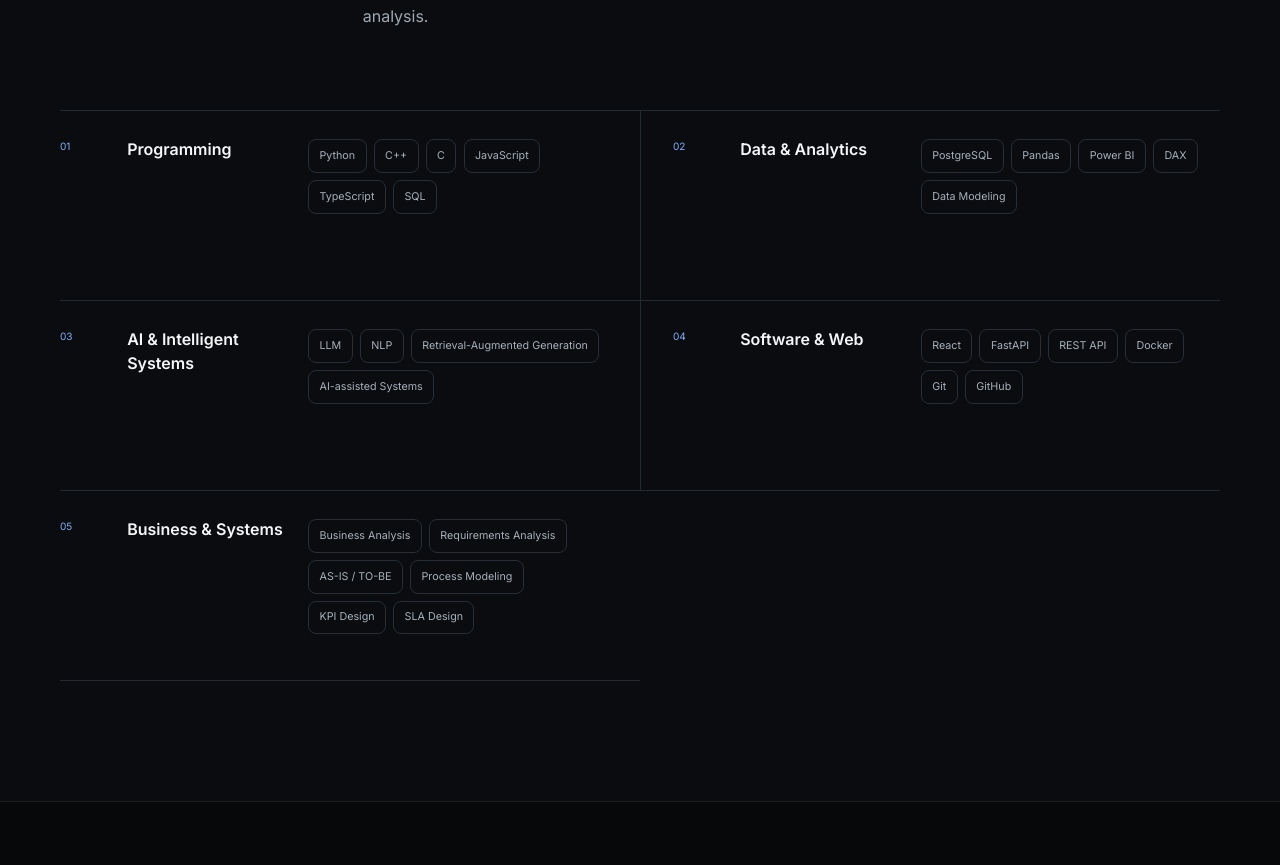
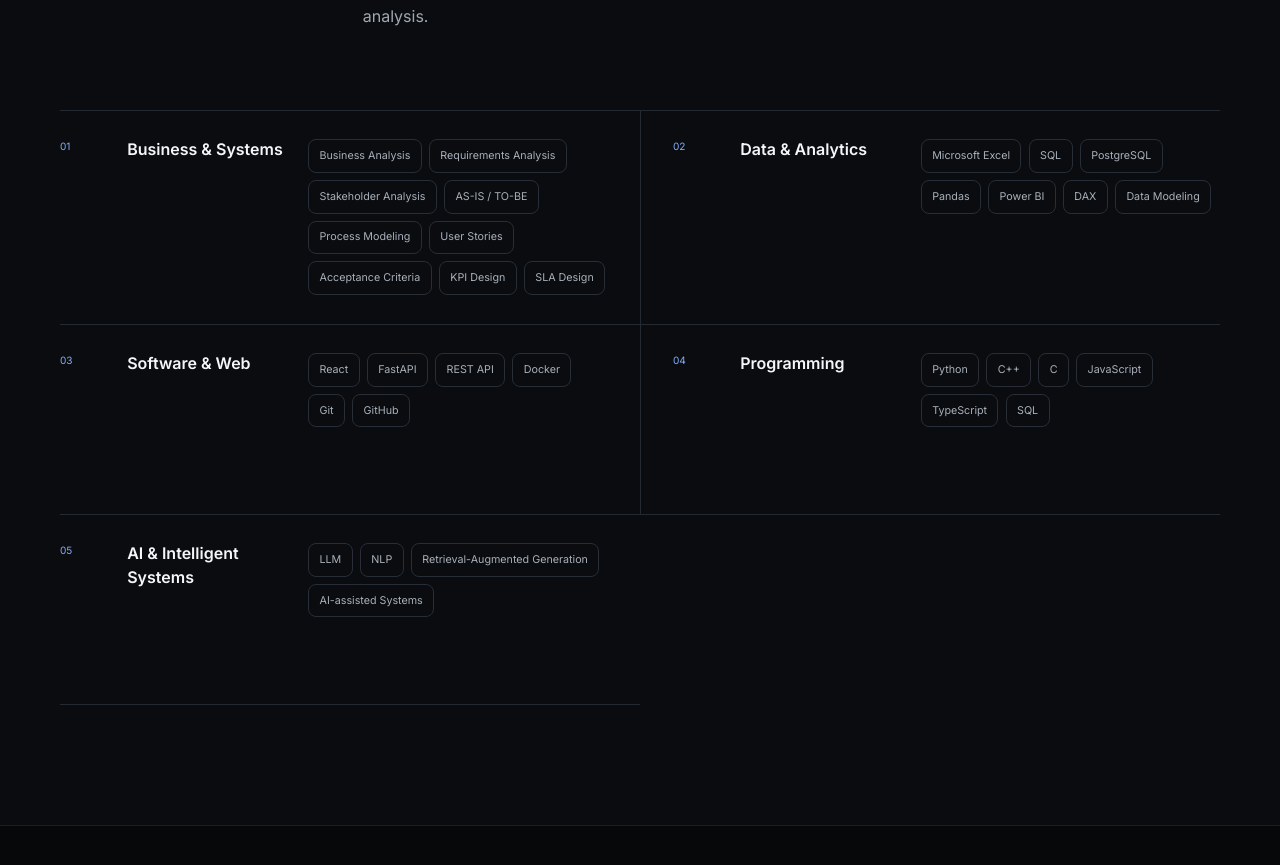
Before and after one commit to justinchristroper-arch/justinchristroper-portfolio, a React (Vite) app: page / in a window 1280 px wide. Shown: the part 5310-6175 px from the top of the page. Built offline with nearby package versions, Linux system fonts and the light colour scheme.

Commit message:
feat: surface business analysis and Excel capabilities

```diff
--- a/src/data/site.ts
+++ b/src/data/site.ts
@@ -16,11 +16,11 @@ export const navItems = [
 ]
 
 export const skillGroups = [
+  { title: 'Business & Systems', items: ['Business Analysis', 'Requirements Analysis', 'Stakeholder Analysis', 'AS-IS / TO-BE', 'Process Modeling', 'User Stories', 'Acceptance Criteria', 'KPI Design', 'SLA Design'] },
+  { title: 'Data & Analytics', items: ['Microsoft Excel', 'SQL', 'PostgreSQL', 'Pandas', 'Power BI', 'DAX', 'Data Modeling'] },
+  { title: 'Software & Web', items: ['React', 'FastAPI', 'REST API', 'Docker', 'Git', 'GitHub'] },
   { title: 'Programming', items: ['Python', 'C++', 'C', 'JavaScript', 'TypeScript', 'SQL'] },
-  { title: 'Data & Analytics', items: ['PostgreSQL', 'Pandas', 'Power BI', 'DAX', 'Data Modeling'] },
   { title: 'AI & Intelligent Systems', items: ['LLM', 'NLP', 'Retrieval-Augmented Generation', 'AI-assisted Systems'] },
-  { title: 'Software & Web', items: ['React', 'FastAPI', 'REST API', 'Docker', 'Git', 'GitHub'] },
-  { title: 'Business & Systems', items: ['Business Analysis', 'Requirements Analysis', 'AS-IS / TO-BE', 'Process Modeling', 'KPI Design', 'SLA Design'] },
 ]
 
 export const credentials = [
```
